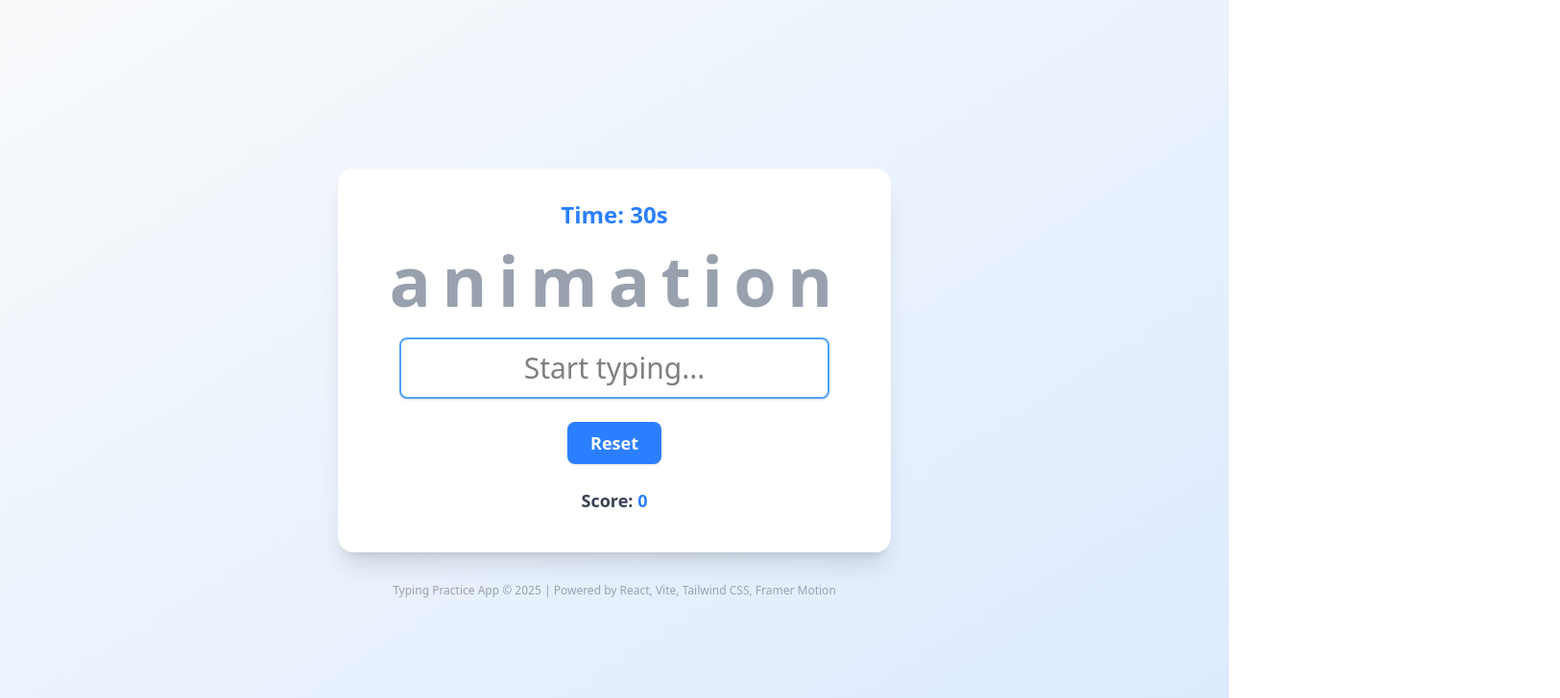
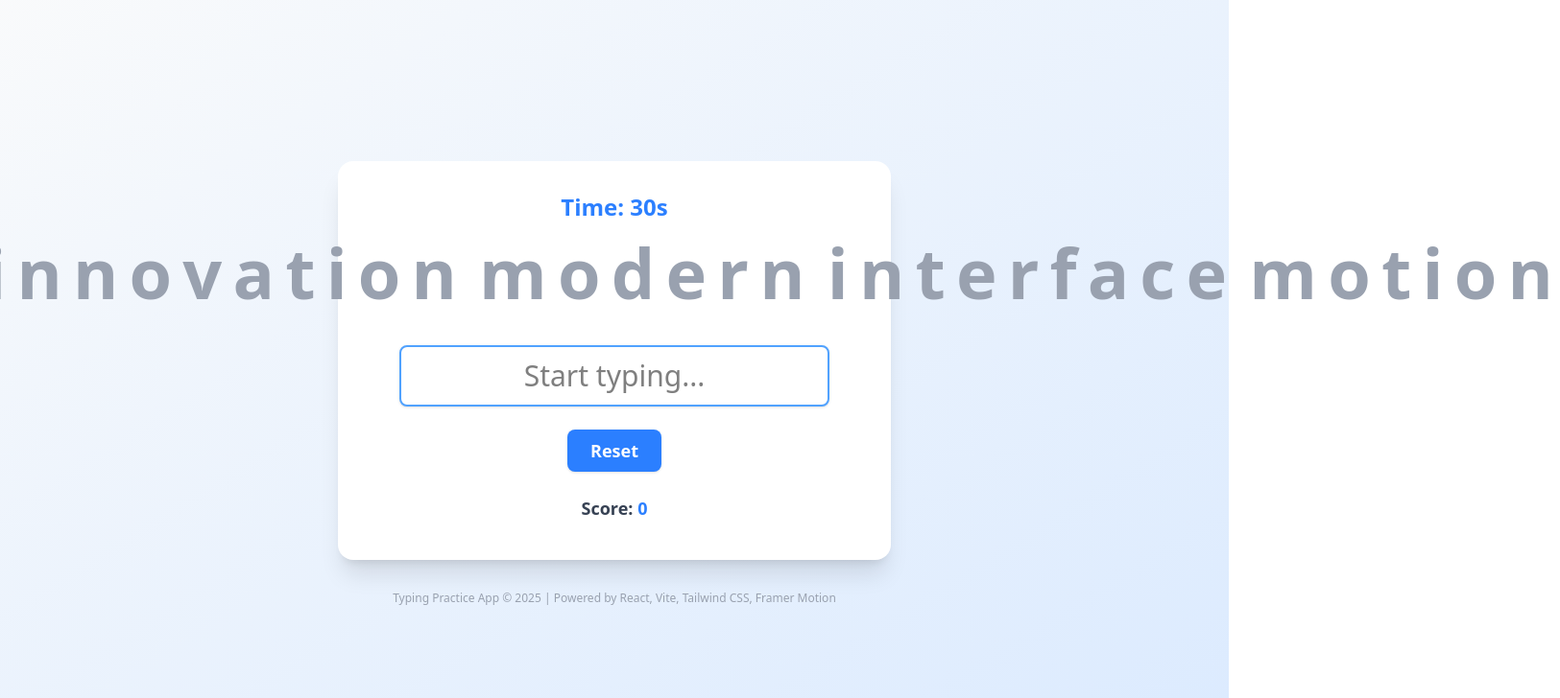
Before and after one commit to Amankumar-007/typing-practice, a React (Vite) app: page / in a window 1280 px wide. Shown: the top 728 px of the page at 96% size, 1625 px wide, since content can reach past the window. Built offline with nearby package versions, Linux system fonts and the light colour scheme.

Commit message:
Show 5 words at a time, add WPM after time up, and improve typing flow

```diff
--- a/src/App.jsx
+++ b/src/App.jsx
@@ -3,41 +3,24 @@ import AnimatedWord from './components/AnimatedWord';
 import Timer from './components/Timer';
 import TypingInput from './components/TypingInput';
 import ResetButton from './components/ResetButton';
-import './App.css';
 
 const WORDS = [
-  'innovation',
-  'keyboard',
-  'velocity',
-  'minimal',
-  'practice',
-  'animation',
-  'reactive',
-  'framer',
-  'motion',
-  'modern',
-  'awesome',
-  'challenge',
-  'performance',
-  'design',
-  'interface',
-  'component',
-  'dynamic',
-  'random',
-  'reset',
-  'timer',
+  'innovation', 'keyboard', 'velocity', 'minimal', 'practice', 'animation', 'reactive', 'framer', 'motion', 'modern', 'awesome', 'challenge', 'performance', 'design', 'interface', 'component', 'dynamic', 'random', 'reset', 'timer',
 ];
 
 const getRandomWord = () => WORDS[Math.floor(Math.random() * WORDS.length)];
 
+const INITIAL_WORDS_COUNT = 5;
+
 const App = () => {
-  const [word, setWord] = useState(getRandomWord());
+  const [words, setWords] = useState(Array.from({ length: INITIAL_WORDS_COUNT }, getRandomWord));
   const [input, setInput] = useState('');
   const [timer, setTimer] = useState(30);
   const [isActive, setIsActive] = useState(false);
   const [isFinished, setIsFinished] = useState(false);
   const [score, setScore] = useState(0);
   const [history, setHistory] = useState([]);
+  const [typedWords, setTypedWords] = useState([]); // For WPM
   const inputRef = useRef(null);
 
   useEffect(() => {
@@ -52,37 +35,49 @@ const App = () => {
 
   useEffect(() => {
     if (inputRef.current) inputRef.current.focus();
-  }, [word]);
+  }, [words]);
 
   const handleInput = (e) => {
     if (!isActive && !isFinished) setIsActive(true);
     setInput(e.target.value);
-    if (e.target.value === word) {
+    // Check if the first word is completed
+    if (e.target.value.trim() === words[0]) {
       setTimeout(() => {
-        setHistory((h) => [{ word, correct: true }, ...h]);
+        setHistory((h) => [{ word: words[0], correct: true }, ...h]);
         setScore((s) => s + 1);
-        setWord(getRandomWord());
+        setTypedWords((tw) => [...tw, words[0]]);
+        setWords((w) => [...w.slice(1), getRandomWord()]);
         setInput('');
-      }, 300);
+      }, 200);
     }
   };
 
   const handleReset = () => {
-    setWord(getRandomWord());
+    setWords(Array.from({ length: INITIAL_WORDS_COUNT }, getRandomWord));
     setInput('');
     setTimer(30);
     setIsActive(false);
     setIsFinished(false);
     setScore(0);
     setHistory([]);
+    setTypedWords([]);
     if (inputRef.current) inputRef.current.focus();
   };
+
+  // Calculate WPM (words per minute)
+  const wpm = Math.round((typedWords.length / (30 - timer || 1)) * 60);
 
   return (
     <div className="min-h-screen flex flex-col items-center justify-center bg-gradient-to-br from-gray-50 to-blue-100 px-4">
       <div className="w-full max-w-xl bg-white rounded-2xl shadow-xl p-8 flex flex-col items-center">
         <Timer timer={timer} isFinished={isFinished} />
-        <AnimatedWord word={word} input={input} />
+        <div className="flex flex-col items-center w-full mb-4">
+          <div className="flex flex-row gap-4 w-full justify-center">
+            {words.map((w, idx) => (
+              <AnimatedWord key={idx} word={w} input={idx === 0 ? input : ''} />
+            ))}
+          </div>
+        </div>
         <TypingInput
           ref={inputRef}
           value={input}
@@ -92,22 +87,15 @@ const App = () => {
         />
         <ResetButton onClick={handleReset} isFinished={isFinished} />
         <div className="mt-6 w-full flex flex-col items-center">
-          <div className="text-lg font-semibold text-gray-700 mb-2">
-            Score:{' '}
-            <span className="text-blue-500">
-              {score}
-            </span>
-          </div>
+          <div className="text-lg font-semibold text-gray-700 mb-2">Score: <span className="text-blue-500">{score}</span></div>
+          {isFinished && (
+            <div className="text-xl font-bold text-green-600 mb-2">WPM: {wpm}</div>
+          )}
           {history.length > 0 && (
             <div className="w-full max-h-32 overflow-y-auto mt-2">
               <ul className="text-sm text-gray-500 space-y-1">
                 {history.slice(0, 5).map((h, i) => (
-                  <li
-                    key={i}
-                    className={
-                      h.correct ? 'text-green-500' : 'text-red-500'
-                    }
-                  >
+                  <li key={i} className={h.correct ? 'text-green-500' : 'text-red-500'}>
                     {h.word}
                   </li>
                 ))}
@@ -117,8 +105,7 @@ const App = () => {
         </div>
       </div>
       <div className="mt-8 text-center text-gray-400 text-xs">
-        Typing Practice App &copy; {new Date().getFullYear()} | Powered by React,
-        Vite, Tailwind CSS, Framer Motion
+        Typing Practice App &copy; {new Date().getFullYear()} | Powered by React, Vite, Tailwind CSS, Framer Motion
       </div>
     </div>
   );
```
